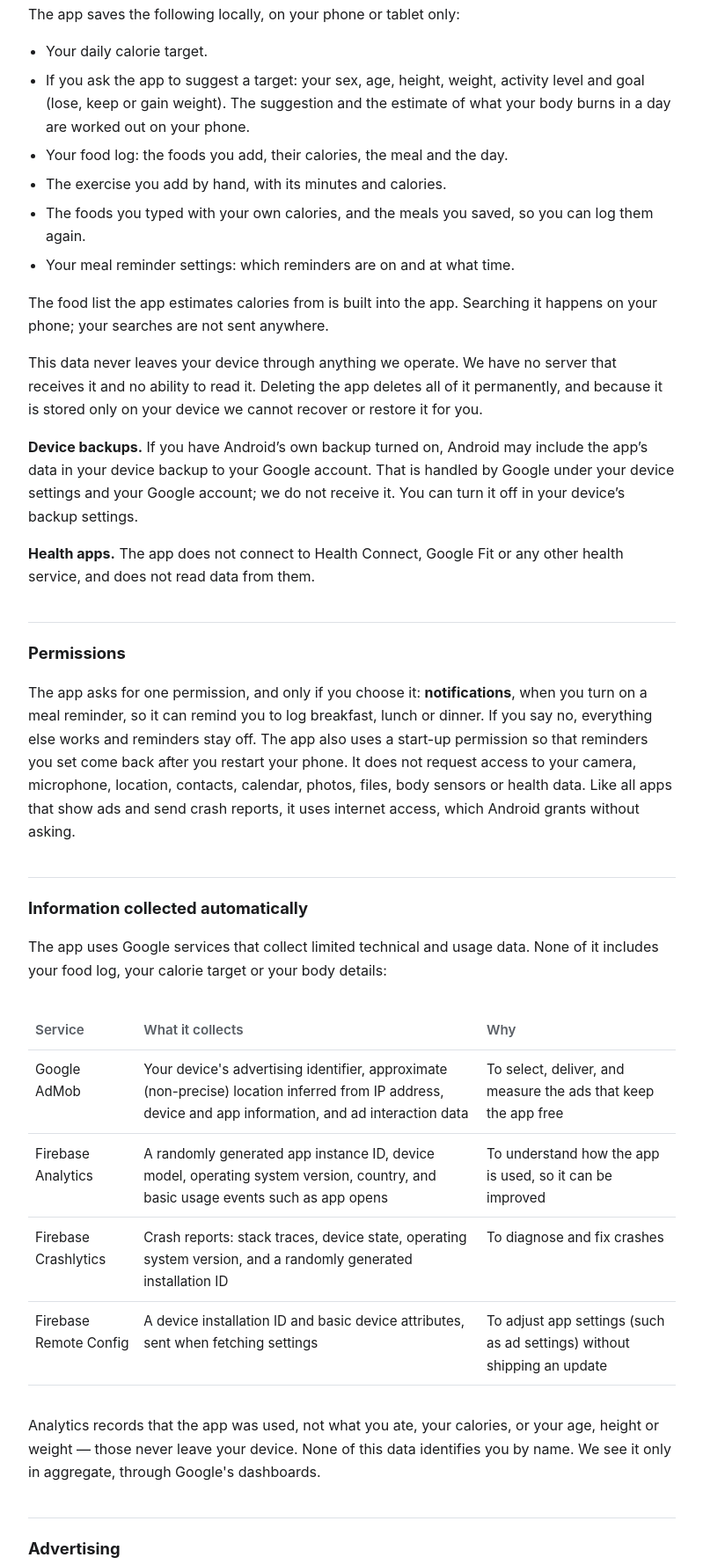
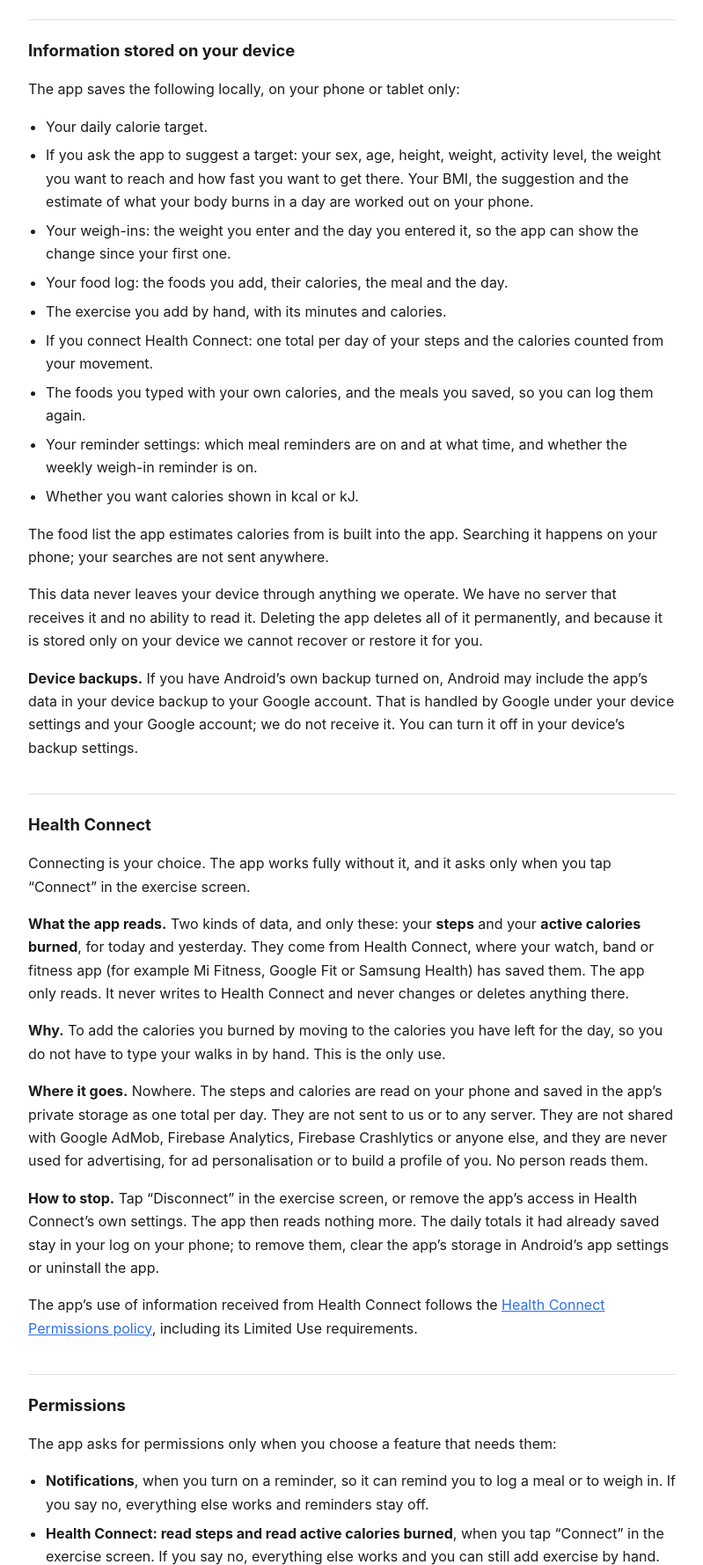
Before and after one commit to shineshiao/free-apps-privacy, a plain HTML site: page calorie-counter/index.html in a window 1280 px wide. Shown: the part 1021-2800 px from the top of the page at 88% size, without its empty margins (240-1039 px from the left). Drawn offline with Linux system fonts and the light colour scheme.

Commit message:
Calorie Counter: Health Connect, weigh-ins and goal weight (1.2)
Co-Authored-By: Claude Fable 5.2 <noreply@anthropic.com>

```diff
--- a/calorie-counter/index.html
+++ b/calorie-counter/index.html
@@ -64,7 +64,7 @@
 
 <a class="back" href="../">&larr; All apps</a>
 <h1>Privacy Policy</h1>
-<p class="meta">Calorie Counter &middot; Effective 24 November 2026</p>
+<p class="meta">Calorie Counter &middot; Effective 28 November 2026</p>
 
 <p>This policy explains what the <strong>Calorie Counter</strong> mobile application (&ldquo;the app&rdquo;) collects, why, and what choices you have. It applies to the Android version of the app published under the package name <code>com.shineshiao.calorietracker</code>.</p>
 
@@ -77,7 +77,8 @@
 <h2>The short version</h2>
 <ul>
   <li>There are <strong>no accounts</strong>. You never give the app your name, email address, or any other contact detail.</li>
-  <li>Your <strong>food log, exercise, calorie target and body details (age, sex, height, weight) stay on your device</strong>. They are not uploaded to us, and we cannot see them.</li>
+  <li>Your <strong>food log, exercise, calorie target, weigh-ins and body details (age, sex, height, weight) stay on your device</strong>. They are not uploaded to us, and we cannot see them.</li>
+  <li>If you choose to connect <strong>Health Connect</strong>, the app reads your steps and active calories burned. They are used only to add your movement to the day&rsquo;s calories, they stay on your device, and they are never used for ads or analytics.</li>
   <li>The app shows <strong>ads</strong> and uses <strong>analytics and crash reporting</strong>. These use industry-standard identifiers, described below, and never include what you eat or your body details.</li>
   <li>We do not sell your personal information.</li>
 </ul>
@@ -89,22 +90,37 @@
 <p>The app saves the following locally, on your phone or tablet only:</p>
 <ul>
   <li>Your daily calorie target.</li>
-  <li>If you ask the app to suggest a target: your sex, age, height, weight, activity level and goal (lose, keep or gain weight). The suggestion and the estimate of what your body burns in a day are worked out on your phone.</li>
+  <li>If you ask the app to suggest a target: your sex, age, height, weight, activity level, the weight you want to reach and how fast you want to get there. Your BMI, the suggestion and the estimate of what your body burns in a day are worked out on your phone.</li>
+  <li>Your weigh-ins: the weight you enter and the day you entered it, so the app can show the change since your first one.</li>
   <li>Your food log: the foods you add, their calories, the meal and the day.</li>
   <li>The exercise you add by hand, with its minutes and calories.</li>
+  <li>If you connect Health Connect: one total per day of your steps and the calories counted from your movement.</li>
   <li>The foods you typed with your own calories, and the meals you saved, so you can log them again.</li>
-  <li>Your meal reminder settings: which reminders are on and at what time.</li>
+  <li>Your reminder settings: which meal reminders are on and at what time, and whether the weekly weigh-in reminder is on.</li>
+  <li>Whether you want calories shown in kcal or kJ.</li>
 </ul>
 <p>The food list the app estimates calories from is built into the app. Searching it happens on your phone; your searches are not sent anywhere.</p>
 <p>This data never leaves your device through anything we operate. We have no server that receives it and no ability to read it. Deleting the app deletes all of it permanently, and because it is stored only on your device we cannot recover or restore it for you.</p>
 <p><strong>Device backups.</strong> If you have Android&rsquo;s own backup turned on, Android may include the app&rsquo;s data in your device backup to your Google account. That is handled by Google under your device settings and your Google account; we do not receive it. You can turn it off in your device&rsquo;s backup settings.</p>
-<p><strong>Health apps.</strong> The app does not connect to Health Connect, Google Fit or any other health service, and does not read data from them.</p>
+
+<h2>Health Connect</h2>
+<p>Connecting is your choice. The app works fully without it, and it asks only when you tap &ldquo;Connect&rdquo; in the exercise screen.</p>
+<p><strong>What the app reads.</strong> Two kinds of data, and only these: your <strong>steps</strong> and your <strong>active calories burned</strong>, for today and yesterday. They come from Health Connect, where your watch, band or fitness app (for example Mi Fitness, Google Fit or Samsung Health) has saved them. The app only reads. It never writes to Health Connect and never changes or deletes anything there.</p>
+<p><strong>Why.</strong> To add the calories you burned by moving to the calories you have left for the day, so you do not have to type your walks in by hand. This is the only use.</p>
+<p><strong>Where it goes.</strong> Nowhere. The steps and calories are read on your phone and saved in the app&rsquo;s private storage as one total per day. They are not sent to us or to any server. They are not shared with Google AdMob, Firebase Analytics, Firebase Crashlytics or anyone else, and they are never used for advertising, for ad personalisation or to build a profile of you. No person reads them.</p>
+<p><strong>How to stop.</strong> Tap &ldquo;Disconnect&rdquo; in the exercise screen, or remove the app&rsquo;s access in Health Connect&rsquo;s own settings. The app then reads nothing more. The daily totals it had already saved stay in your log on your phone; to remove them, clear the app&rsquo;s storage in Android&rsquo;s app settings or uninstall the app.</p>
+<p>The app&rsquo;s use of information received from Health Connect follows the <a href="https://support.google.com/googleplay/android-developer/answer/9888170" rel="noopener">Health Connect Permissions policy</a>, including its Limited Use requirements.</p>
 
 <h2>Permissions</h2>
-<p>The app asks for one permission, and only if you choose it: <strong>notifications</strong>, when you turn on a meal reminder, so it can remind you to log breakfast, lunch or dinner. If you say no, everything else works and reminders stay off. The app also uses a start-up permission so that reminders you set come back after you restart your phone. It does not request access to your camera, microphone, location, contacts, calendar, photos, files, body sensors or health data. Like all apps that show ads and send crash reports, it uses internet access, which Android grants without asking.</p>
+<p>The app asks for permissions only when you choose a feature that needs them:</p>
+<ul>
+  <li><strong>Notifications</strong>, when you turn on a reminder, so it can remind you to log a meal or to weigh in. If you say no, everything else works and reminders stay off.</li>
+  <li><strong>Health Connect: read steps and read active calories burned</strong>, when you tap &ldquo;Connect&rdquo; in the exercise screen. If you say no, everything else works and you can still add exercise by hand.</li>
+</ul>
+<p>The app also uses a start-up permission so that reminders you set come back after you restart your phone. It does not request access to your camera, microphone, location, contacts, calendar, photos, files or body sensors, and it reads no health data other than the two kinds above. Like all apps that show ads and send crash reports, it uses internet access, which Android grants without asking.</p>
 
 <h2>Information collected automatically</h2>
-<p>The app uses Google services that collect limited technical and usage data. None of it includes your food log, your calorie target or your body details:</p>
+<p>The app uses Google services that collect limited technical and usage data. None of it includes your food log, your calorie target, your body details, your weigh-ins or anything read from Health Connect:</p>
 
 <div class="wrap">
 <table>
@@ -132,7 +148,7 @@
 </table>
 </div>
 
-<p>Analytics records that the app was used, not what you ate, your calories, or your age, height or weight &mdash; those never leave your device. None of this data identifies you by name. We see it only in aggregate, through Google's dashboards.</p>
+<p>Analytics records that the app was used, not what you ate, your calories, your age, height or weight, or your steps &mdash; those never leave your device. None of this data identifies you by name. We see it only in aggregate, through Google's dashboards.</p>
 
 <h2>Advertising</h2>
 <p>The app is free and is funded by advertising. It displays a banner ad and occasional full-screen ads after you finish logging food, never when the app opens and never while you are entering something. Ads are supplied by <strong>Google AdMob</strong>.</p>
@@ -140,7 +156,7 @@
 <p><strong>Your choices:</strong> On Android, go to Settings &rarr; Google &rarr; Ads, where you can delete or reset your advertising ID and opt out of ad personalisation. Opting out does not remove ads from the app &mdash; it makes them less relevant to you.</p>
 
 <h2>Sharing</h2>
-<p>We do not sell your personal information and we do not share it with anyone for their own marketing. Your food log and body details are not used for advertising: they never leave your device. Data is processed only by the service providers listed above (Google LLC and its affiliates), acting on our behalf. We may disclose information if required by law, or to protect our rights or the safety of users.</p>
+<p>We do not sell your personal information and we do not share it with anyone for their own marketing. Your food log, your body details and the data read from Health Connect are not used for advertising: they never leave your device. Data is processed only by the service providers listed above (Google LLC and its affiliates), acting on our behalf. We may disclose information if required by law, or to protect our rights or the safety of users.</p>
 
 <h2>International transfers</h2>
 <p>The Google services above process data on servers that may be located outside your country, including in the United States. Google maintains its own safeguards for these transfers, described in its privacy policy.</p>
@@ -159,6 +175,7 @@
 <p>Because the app holds no account and no personal profile, most of this data is under your direct control:</p>
 <ul>
   <li>To delete your food log, your body details and other data the app has stored, uninstall the app (or clear its storage in Android&rsquo;s app settings).</li>
+  <li>To stop the app reading your steps and calories burned, disconnect Health Connect as described above.</li>
   <li>To reset the identifier used for ads, use the device settings listed under Advertising above.</li>
   <li>For any other request, contact us using the details below.</li>
 </ul>
```
